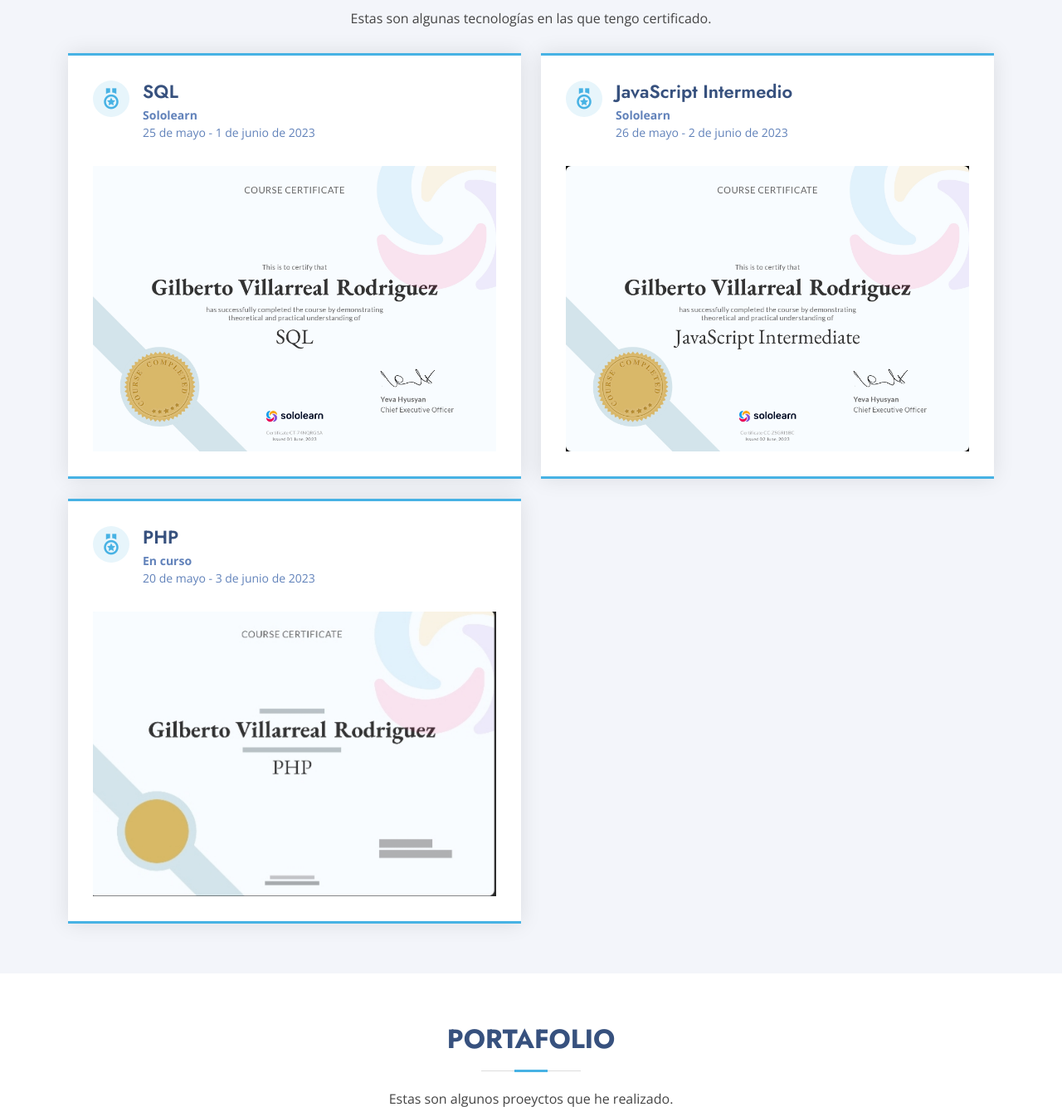
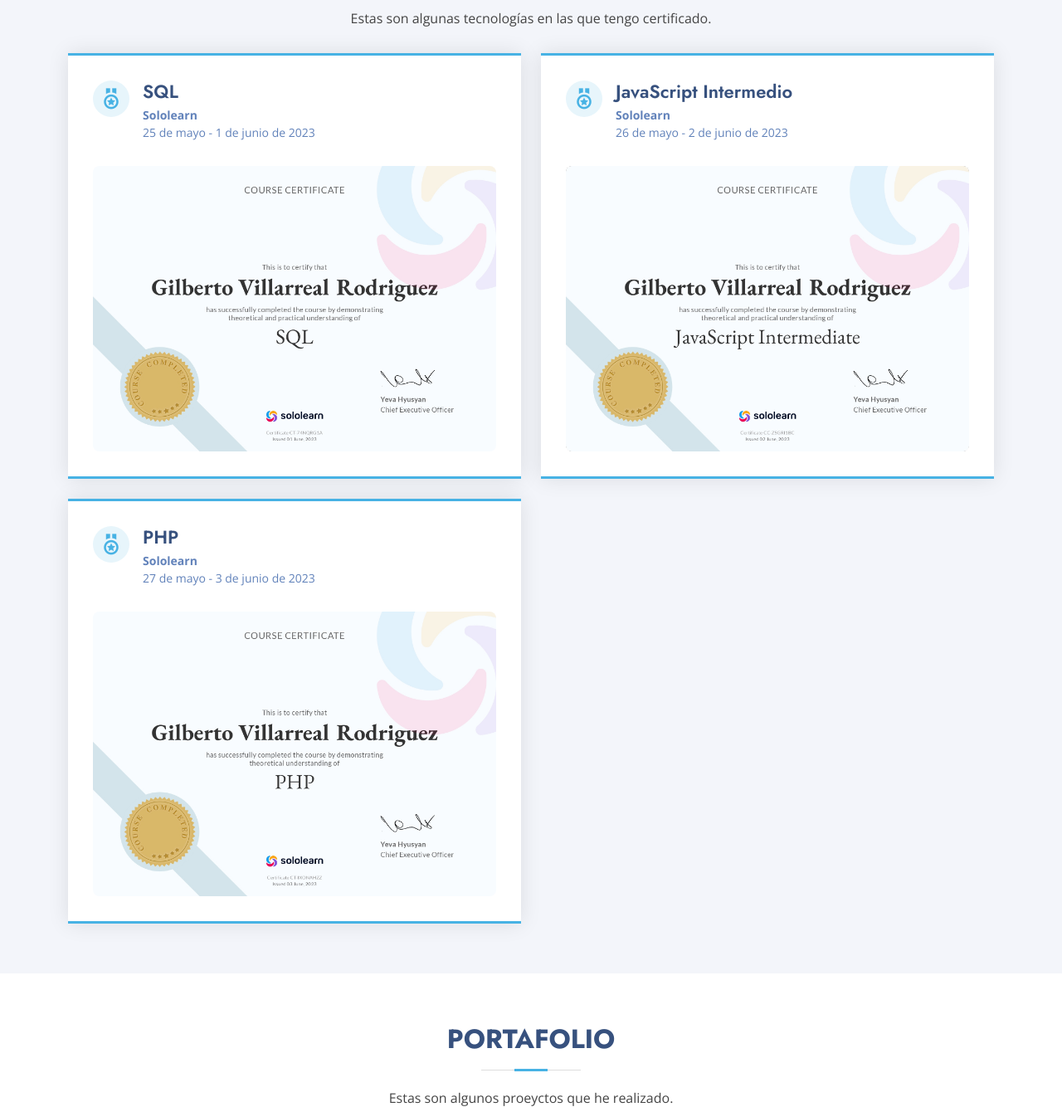
Before and after one commit to gilberto-vi-ro/gilberto, a PHP site: page / in a window 1280 px wide. Shown: the part 4987-6321 px from the top of the page at 83% size. Run offline with PHP 8.4, Linux system fonts and the light colour scheme; some libraries are stand-ins or nearby versions.

Commit message:
Agregando certificado de php

```diff
--- a/assets/css/style.css
+++ b/assets/css/style.css
@@ -1850,8 +1850,8 @@
 
   object-fit: contain;
   transition: ease-in-out 0.3s;
-  /* object-fit: cover;
-  border-radius: 50%; */
+  border-radius: 8px;
+  /* object-fit: cover;*/
 }
 
 .certificate .item i{
--- a/index.php
+++ b/index.php
@@ -606,7 +606,7 @@
               <div class="item">
                 <i class="bx bx-medal"></i>
                 <h4>SQL</h4>
-                <p> <strong>Sololearn</strong>
+                <p> <a href="https://www.sololearn.com/" target="_blank" style="color: #6182ba;"> <strong>Sololearn</strong></a>
                   <br>
                   <span>25 de mayo - 1 de junio de 2023</span>
                 </p>
@@ -624,7 +624,7 @@
               <div class="item">
                 <i class="bx bx-medal"></i>
                 <h4>JavaScript Intermedio</h4>
-                <p> <strong>Sololearn</strong>
+                <p> <a href="https://www.sololearn.com/" target="_blank" style="color: #6182ba;"> <strong>Sololearn</strong></a>
                   <br>
                   <span>26 de mayo - 2 de junio de 2023</span>
                 </p>
@@ -642,9 +642,9 @@
               <div class="item">
                 <i class="bx bx-medal"></i>
                 <h4>PHP</h4>
-                <p> <strong>En curso</strong>
+                <p> <a href="https://www.sololearn.com/" target="_blank" style="color: #6182ba;"> <strong>Sololearn</strong></a>
                   <br>
-                  <span>20 de mayo - 3 de junio de 2023</span>
+                  <span>27 de mayo - 3 de junio de 2023</span>
                 </p>
               </div>
               <div class="img">
```
Also changed, not shown: assets/img/certificate/php.jpg.
